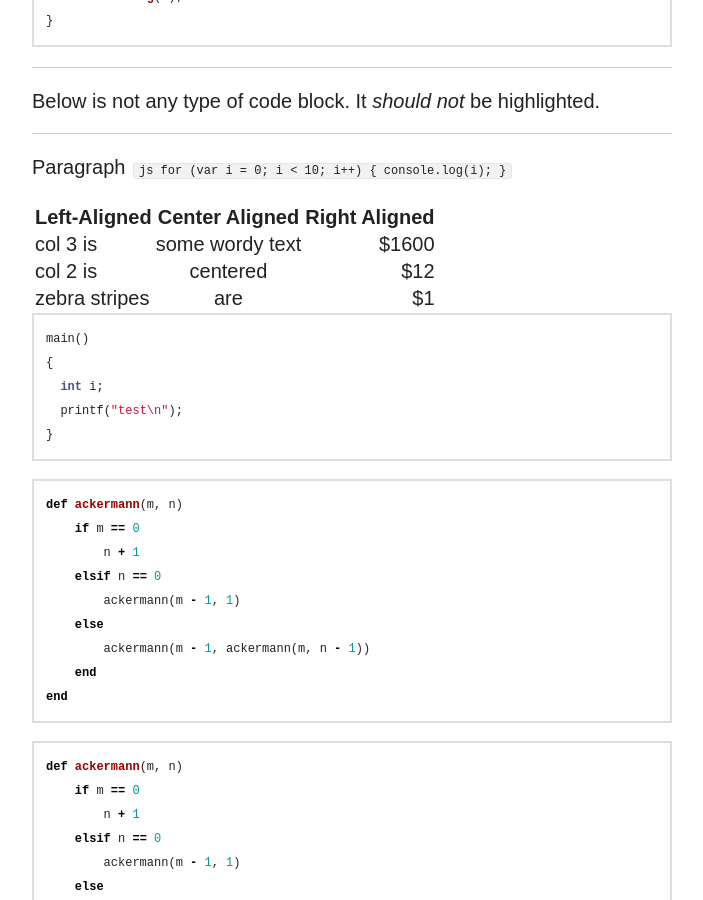
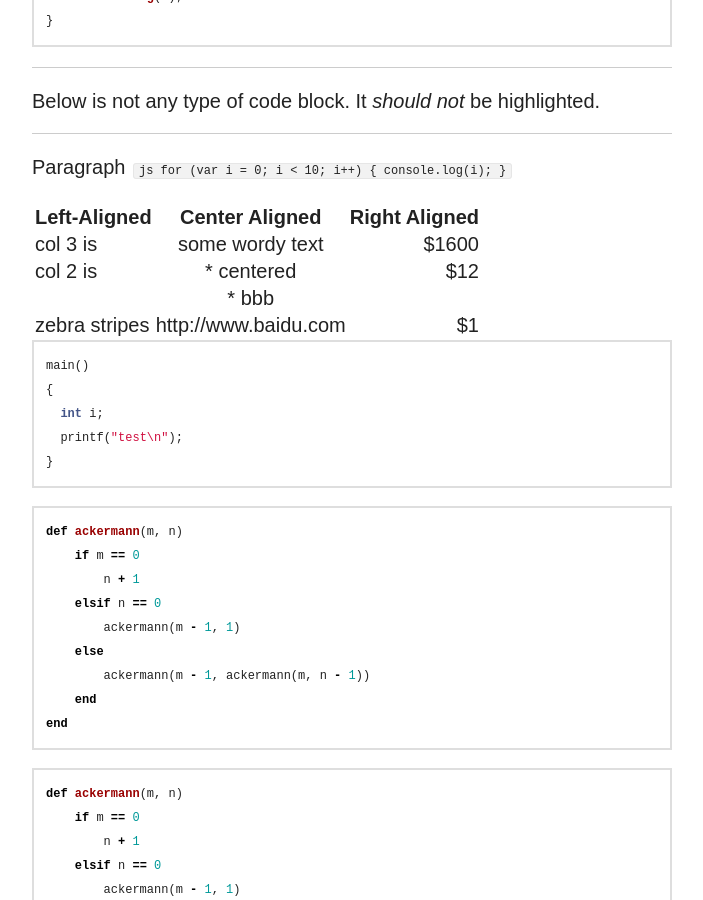
Before and after one commit to lleii/lleii.github.io, a Jekyll site: the page built from _posts/2014-05-30-md-test.md, in a window 1280 px wide and 900 px high, scrolled down 3211 px. Shown: the whole window, without its empty margins (318-1021 px from the left). Built offline with Jekyll 4.4.1, drawn with Linux system fonts in a browser that asks for light colours; nearby versions of some CDN libraries; Markdown is read by kramdown in place of the engine named in the settings; comment, search, counter and statistics services are not loaded.

Commit message:
nil commit msg

```diff
--- a/_config.yml
+++ b/_config.yml
@@ -50,8 +50,8 @@ links:
 timezone:    Asia/Shanghai
 future:      true
 highlighter: pygments
-markdown:    kramdown
-#markdown:    redcarpet
+#markdown:    kramdown
+markdown:    redcarpet
 redcarpet:
   extensions: ["no_intra_emphasis", "fenced_code_blocks", "disable_indented_code_blocks", "autolink", "tables", "with_toc_data", "strikethrough"]
 
--- a/_posts/2014-05-30-md-test.md
+++ b/_posts/2014-05-30-md-test.md
@@ -170,8 +170,9 @@ Paragraph
 | Left-Aligned  | Center Aligned  | Right Aligned |
 | :------------ |:---------------:| -----:|
 | col 3 is| some wordy text | $1600 |
-| col 2 is| centered        |   $12 |
-| zebra stripes | are         |    $1 |
+| col 2 is| * centered        |   $12 |
+|         |   * bbb |
+| zebra stripes | http://www.baidu.com        |    $1 |
 
 
 
```
